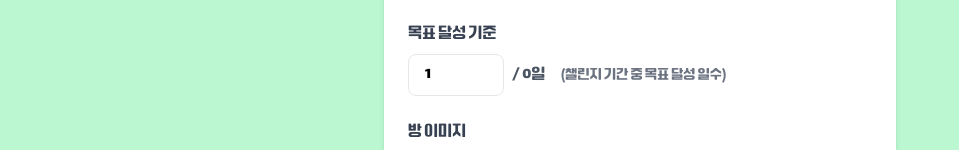
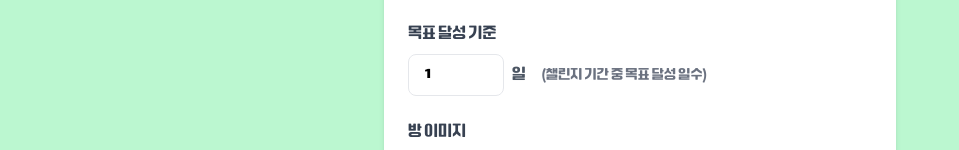
Before and after one commit to namgi2386/DreamMoA, a React (Vite) app in the folder FE/: page /challenge/create in a window 1280 px wide. Shown: the part 979-1129 px from the top of the page, without its empty margins (0-959 px from the left). Built offline with nearby package versions, Linux system fonts and the light colour scheme; what @xeger/quill-image-actions, @xeger/quill-image-formats would draw is missing.

Commit message:
Fix: 챌린지 기간이 0일 때는 max 속성 설정 안 함

```diff
--- a/FE/src/components/challenge/challengeEdit/ChallengeCreateForm.jsx
+++ b/FE/src/components/challenge/challengeEdit/ChallengeCreateForm.jsx
@@ -310,10 +310,15 @@ export default function ChallengeCreateForm() {
                 value={formData.standard}
                 onChange={handleStandardChange}
                 min={1}
-                max={calculateDuration()}
+                // 챌린지 기간이 0일 때는 max 속성을 설정 X
+                {...(calculateDuration() > 0
+                  ? { max: calculateDuration() }
+                  : {})}
                 className="w-24 px-4 py-2 border rounded-lg focus:outline-none focus:border-my-blue-4"
               />
-              <span className="text-gray-600">/ {calculateDuration()}일</span>
+              <span className="text-gray-600">
+                {calculateDuration() > 0 ? `/ ${calculateDuration()}일` : "일"}
+              </span>
               <span className="ml-2 text-sm text-gray-500">
                 (챌린지 기간 중 목표 달성 일수)
               </span>
```
